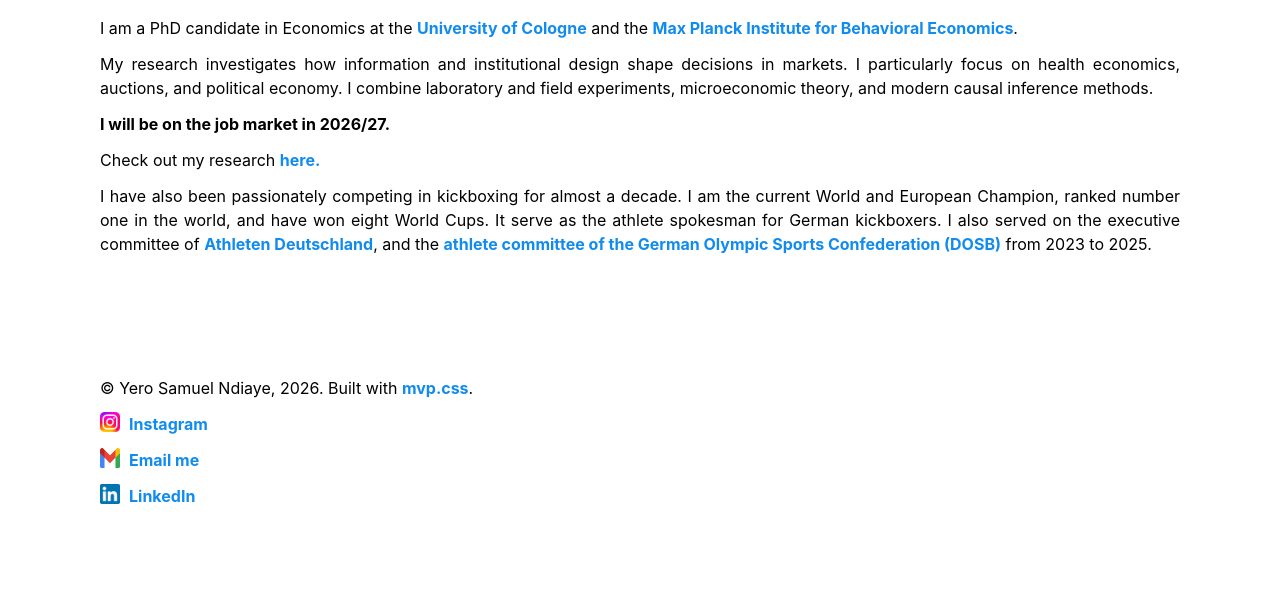
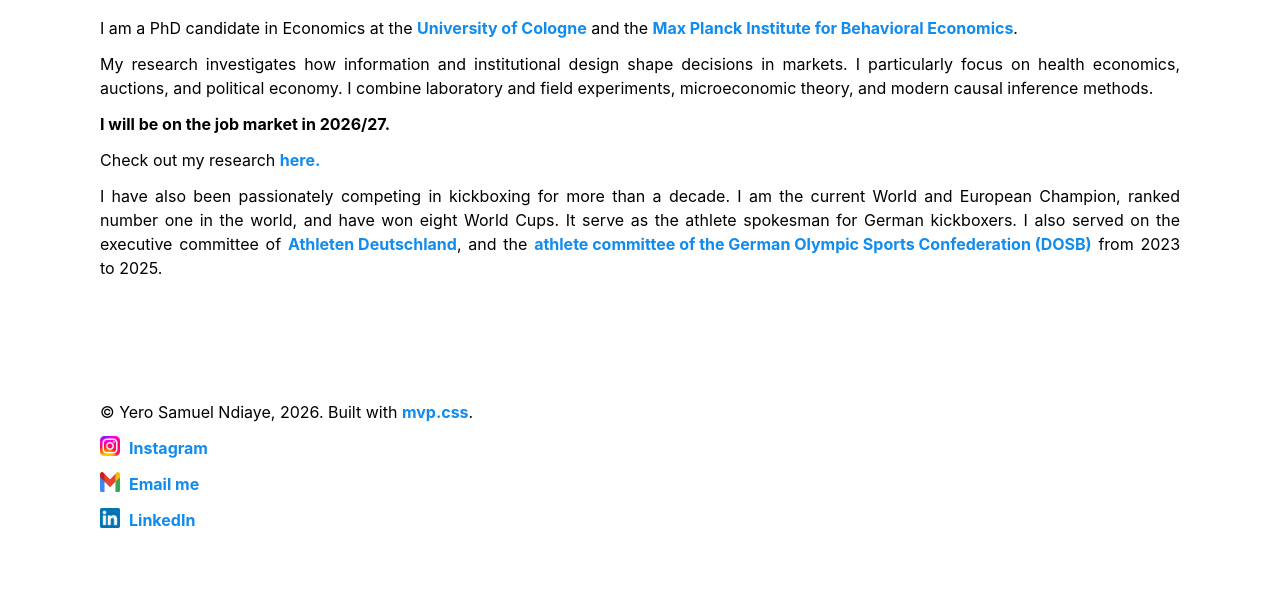
Before and after one commit to yerondiaye/yerondiaye.github.io, a Jekyll site: the page index.html, which Jekyll copies as it is, in a window 1280 px wide. Shown: the part 559-1151 px from the top of the page. Built offline with Jekyll 4.4.1, drawn with Linux system fonts in a browser that asks for light colours; before the commit the page ends 1127 px from its top, so only the background shows below that.

Commit message:
Update index.html

```diff
--- a/index.html
+++ b/index.html
@@ -40,7 +40,7 @@
 <p align="justify">My research investigates how information and institutional design shape decisions in markets. I particularly focus on health economics, auctions, and political economy. I combine laboratory and field experiments, microeconomic theory,  and modern causal inference methods. </p>
 <p align="justify"><b> I will be on the job market in 2026/27.</b></p>
 <p align="justify">Check out my research <a href="../research">here.</a></p>
-<p align="justify">I have also been passionately competing in kickboxing for almost a decade. I am the current World and European Champion, ranked number one in the world, and have won eight World Cups. It serve as the athlete spokesman for German kickboxers. I also served on the executive committee of <a href="https://athleten-deutschland.org/">Athleten Deutschland</a>, and the <a href="https://www.dosb.de/ueber-uns/gremien/athletenkommission">athlete committee of the German Olympic Sports Confederation (DOSB)</a> from 2023 to 2025.</p>
+<p align="justify">I have also been passionately competing in kickboxing for more than a decade. I am the current World and European Champion, ranked number one in the world, and have won eight World Cups. It serve as the athlete spokesman for German kickboxers. I also served on the executive committee of <a href="https://athleten-deutschland.org/">Athleten Deutschland</a>, and the <a href="https://www.dosb.de/ueber-uns/gremien/athletenkommission">athlete committee of the German Olympic Sports Confederation (DOSB)</a> from 2023 to 2025.</p>
         </main>
 
 
```
